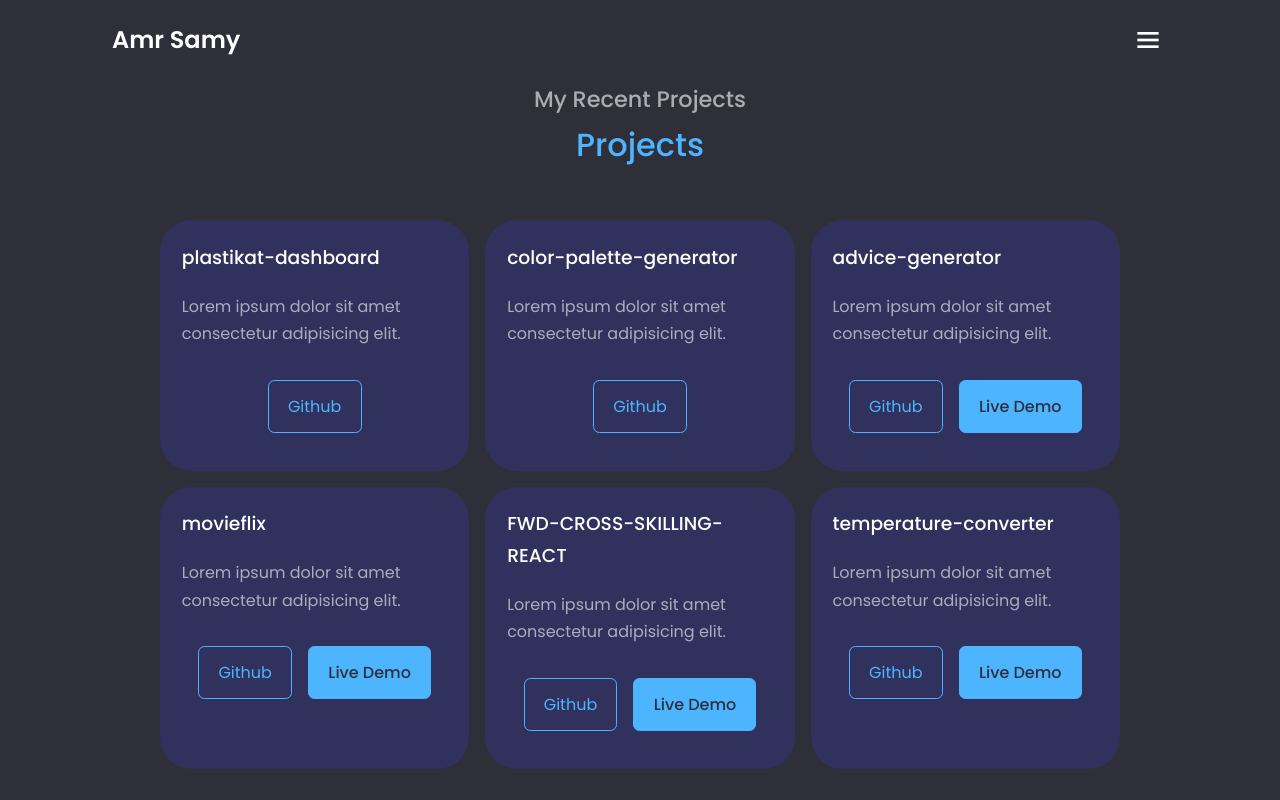
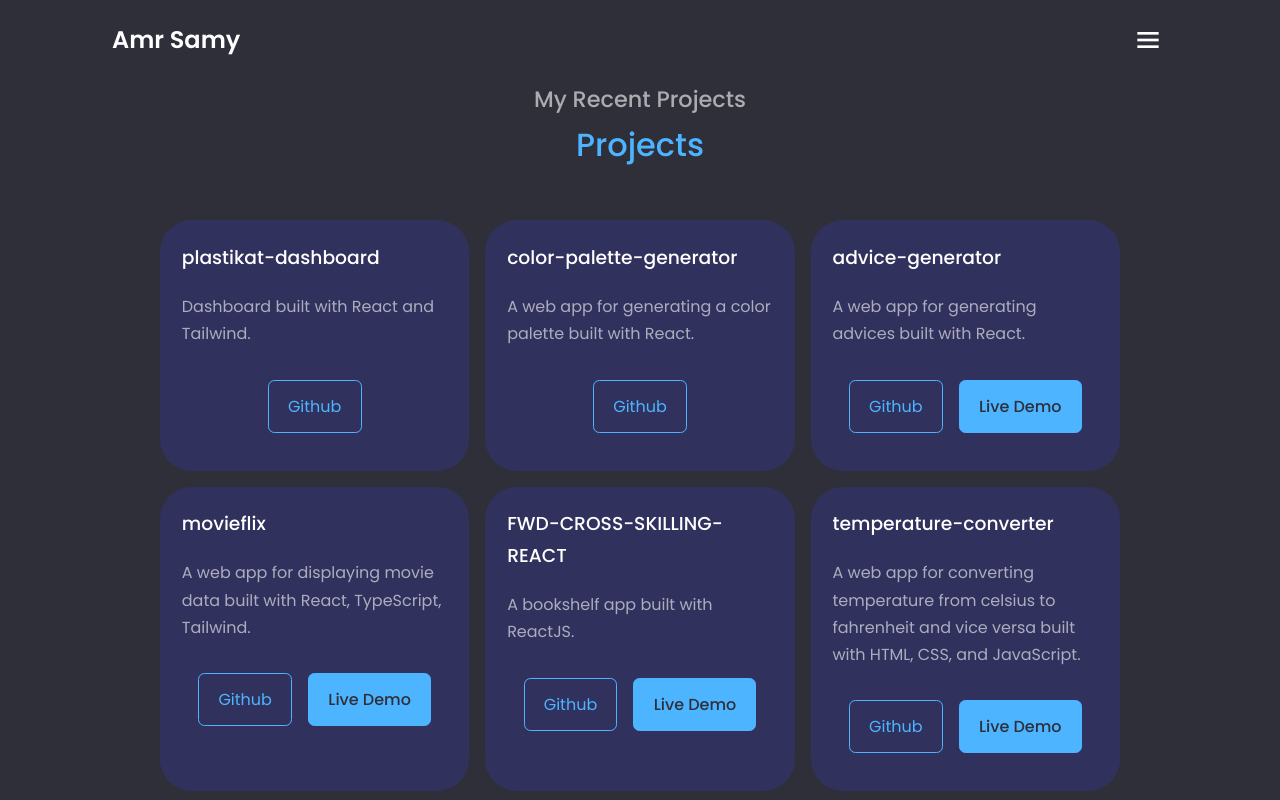
Before and after one commit to Amrsamy19/my-portfolio, a React (Vite) app: page /projects in a window 1280 px wide. Built offline with nearby package versions, Linux system fonts and the light colour scheme.

Commit message:
Update index.jsx

```diff
--- a/src/pages/Work/index.jsx
+++ b/src/pages/Work/index.jsx
@@ -5,37 +5,39 @@ import "./index.scss";
 const PROJECTS = [
 	{
 		title: "plastikat-dashboard",
-		description: "Lorem ipsum dolor sit amet consectetur adipisicing elit.",
+		description: "Dashboard built with React and Tailwind.",
 		repo: "https://github.com/Amrsamy19/plastikat-dashboard",
 		link: "",
 	},
 	{
 		title: "color-palette-generator",
-		description: "Lorem ipsum dolor sit amet consectetur adipisicing elit.",
+		description: "A web app for generating a color palette built with React.",
 		repo: "https://github.com/Amrsamy19/palette-generator",
 		link: "",
 	},
 	{
 		title: "advice-generator",
-		description: "Lorem ipsum dolor sit amet consectetur adipisicing elit.",
+		description: "A web app for generating advices built with React.",
 		repo: "https://github.com/Amrsamy19/advice-generator",
 		link: "https://advicey-generator.netlify.app/",
 	},
 	{
 		title: "movieflix",
-		description: "Lorem ipsum dolor sit amet consectetur adipisicing elit.",
+		description:
+			"A web app for displaying movie data built with React, TypeScript, Tailwind.",
 		repo: "https://github.com/Amrsamy19/movieflix",
 		link: "https://movieflix-c73c89.netlify.app/home",
 	},
 	{
 		title: "FWD-CROSS-SKILLING-REACT",
-		description: "Lorem ipsum dolor sit amet consectetur adipisicing elit.",
+		description: "A bookshelf app built with ReactJS.",
 		repo: "https://github.com/Amrsamy19/FWD-CROSS-SKILLING-REACT",
 		link: "https://myreads-ba9fdd.netlify.app/",
 	},
 	{
 		title: "temperature-converter",
-		description: "Lorem ipsum dolor sit amet consectetur adipisicing elit.",
+		description:
+			"A web app for converting temperature from celsius to fahrenheit and vice versa built with HTML, CSS, and JavaScript.",
 		repo: "https://github.com/Amrsamy19/temperature-converter",
 		link: "https://amrsamy19.github.io/temperature-converter/",
 	},
```
